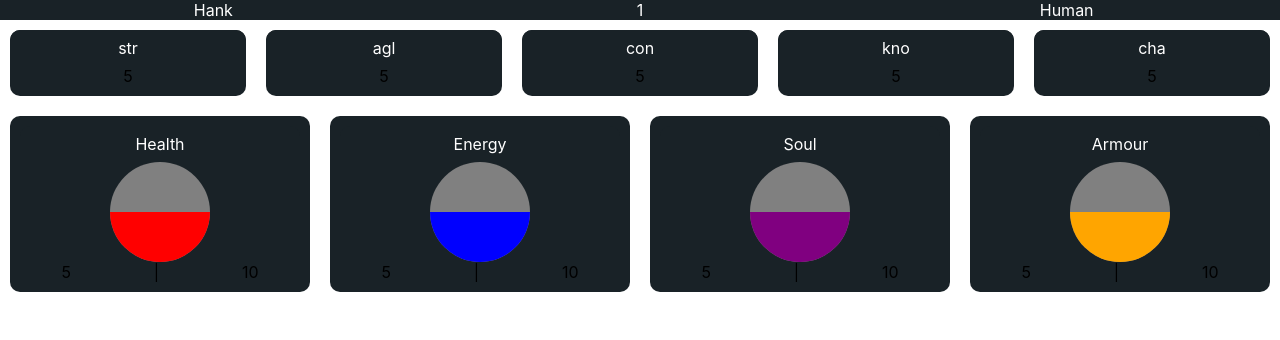
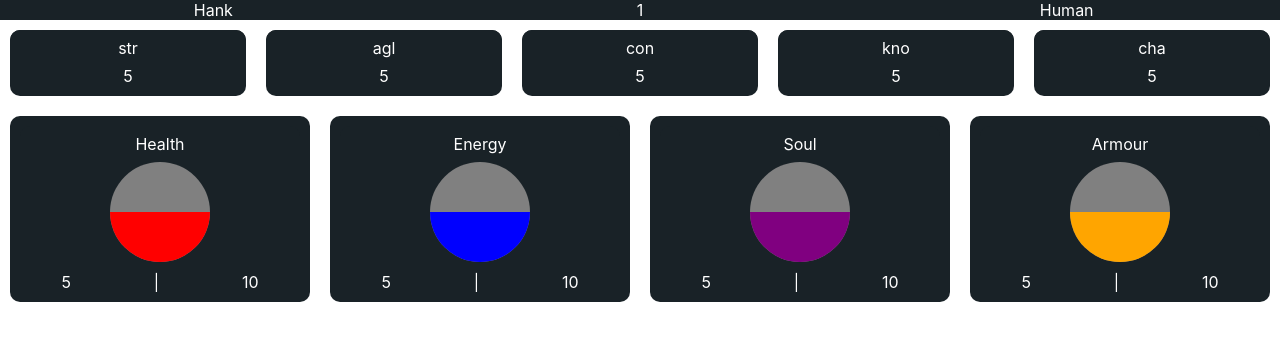
Before and after one commit to flashgnash/ordis-webui, a React (Create React App) app in the folder ordis-webui/: page / in a window 1280 px wide. Shown: the top 340 px of the page. Built offline with nearby package versions, Linux system fonts and the light colour scheme.

Commit message:
Formatting changes for better parity

```diff
--- a/ordis-webui/src/App.css
+++ b/ordis-webui/src/App.css
@@ -11,11 +11,12 @@
 
     --accent: #9dff00;
     --accent-dark: #8acc00;
-    --text-color: #ffffff;
+    --text-colour: #ffffff;
 
     --button-color: #27383B;
 
     font-family: "Comic Mono";
+    color: var(--text-colour);
 }
 
 
@@ -74,12 +75,12 @@
 
 .roll-list tr:nth-child(even) {
   background-color: var(--bg-dark);
-  color: white;
+  color: var(--text-colour);
 }
 
 .roll-list tr:nth-child(odd) {
   background-color: var(--bg-light);
-  color: white;
+  color: var(--text-colour);
 }
 
 .p-10 {
@@ -112,7 +113,7 @@
 
 .card-header {
  background-color: var(--bg-dark);
- color: white;
+ color: var(--text-colour);
   margin: auto;
   padding: 8px;
   font-size:20;
@@ -233,7 +234,7 @@
 .form-group label {
 
   padding: 5px;
-  color: white;
+  color: var(--text-colour);
   border-width:0;
   font-size: 18px;
   margin: auto;
--- a/ordis-webui/src/App.tsx
+++ b/ordis-webui/src/App.tsx
@@ -35,13 +35,13 @@ function Globe({name, value, max, col="red", regen = null}) {
   return (
 
 
-      <div className="card flex-grow-5 p-10 m-10 mw-25">
+      <div className="card flex-grow-5 p-10 m-10 mw-25 m-bottom-10">
         <div className="card-header">{name}</div>
 
         <div className="card-body">
-        <div className="orb m-auto">
+        <div className="orb m-auto m-bottom-10">
           <progress
-            className={`orb-${col} m-bottom-10`}
+            className={`orb-${col}`}
             value={value}
             max={max}
           ></progress>
@@ -55,7 +55,7 @@ function Globe({name, value, max, col="red", regen = null}) {
           </div>
 
           {regen != null &&
-            <div className="m-bottom-10">♻️{regen}</div>
+            <div>♻️{regen}</div>
           }
 
         </div>
```
